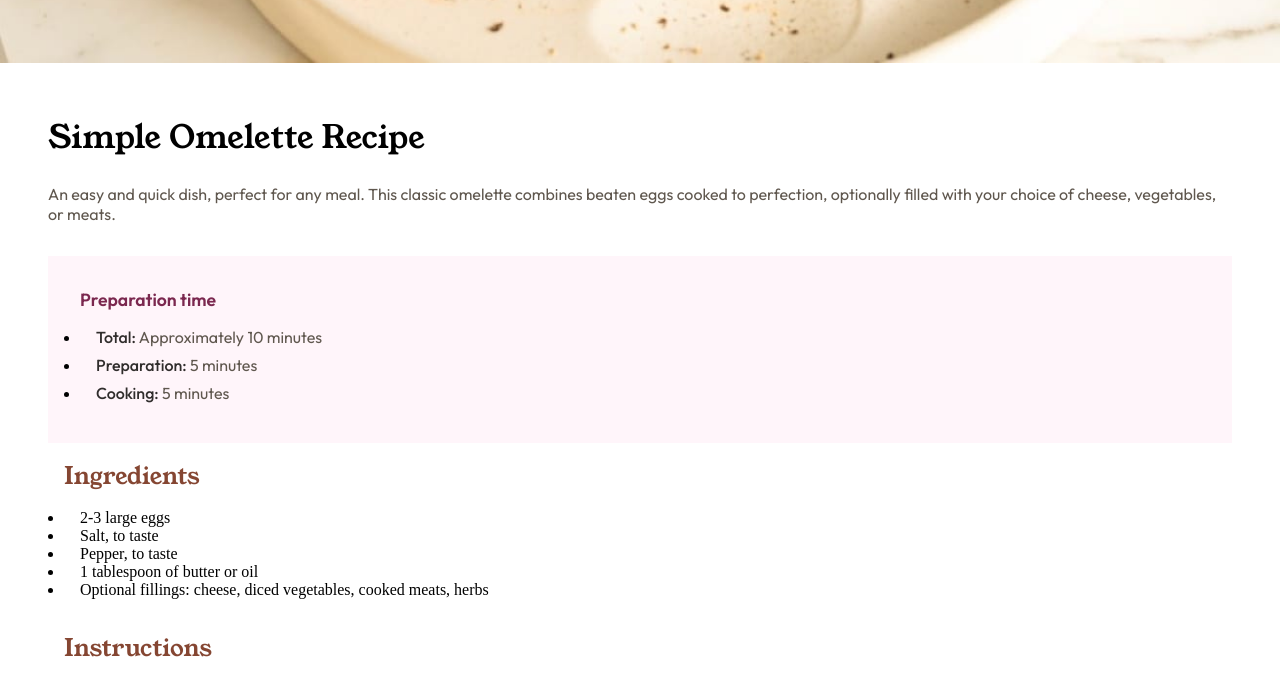
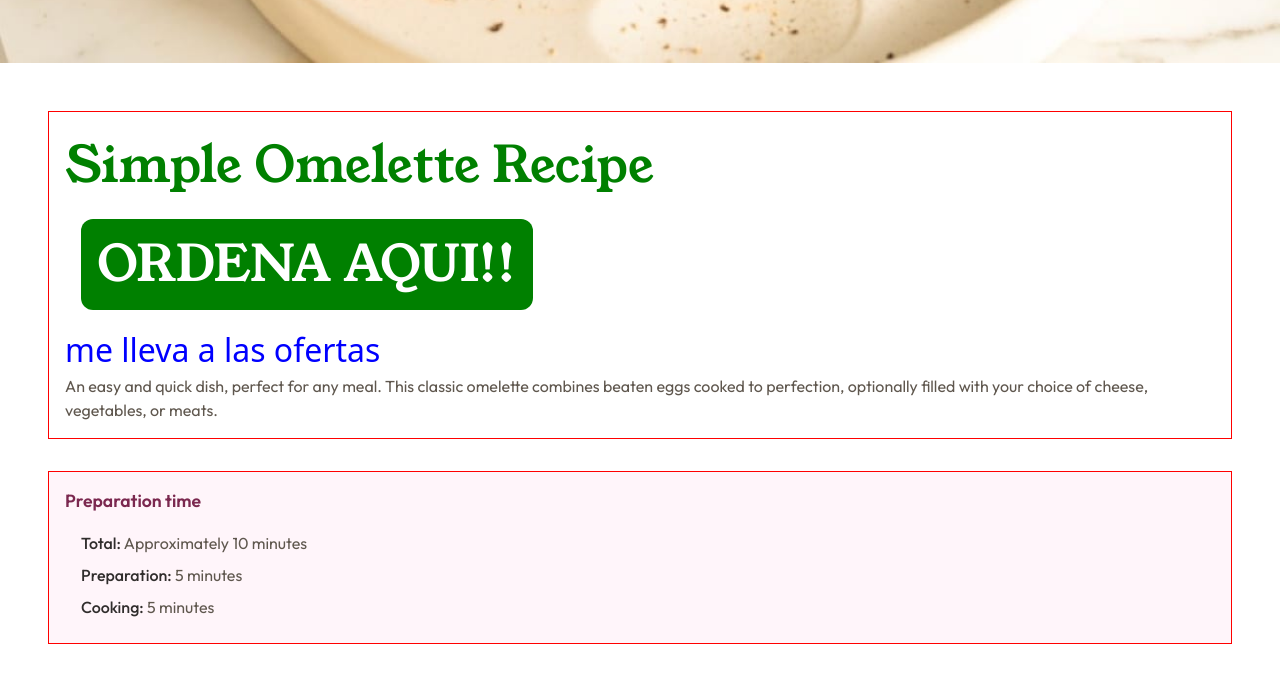
Before and after one commit to joskr3/proyecto-2-semana-de-proyectos, a plain HTML site: page index.html in a window 1280 px wide. Shown: the part 522-1200 px from the top of the page. Drawn offline with nearby package versions, Linux system fonts and the light colour scheme.

Commit message:
first commit

```diff
--- a/index.html
+++ b/index.html
@@ -3,30 +3,36 @@
 
 <head>
   <meta charset="UTF-8">
-  <meta name="viewport" content="width=device-width, initial-scale=1.0"> <!-- displays site properly based on user's device -->
-
+  <meta name="viewport" content="width=device-width, initial-scale=1.0">
   <link rel="icon" type="image/png" sizes="32x32" href="./assets/images/favicon-32x32.png">
+  <script src="https://cdn.tailwindcss.com"></script>
   <link rel="stylesheet" href="style.css">
-
+  <script type="module" src="script.js"></script>
   <title>Frontend Mentor | Recipe page</title>
-
 </head>
 
 <body>
+  <div id="myModal" class="hidden fixed inset-0 bg-gray-600 bg-opacity-50 flex items-center justify-center">
+     <div class="bg-white p-8">
+       <p>Modal content</p>
+      <button id="closeModal">Close</button>
+      </div>
+    </div>
   <header>
     <img src="./assets/images/image-omelette.jpeg" alt="omelette">
   </header>
   <main>
-    <section class="section-intro">
-      <h1>
+    <section class="section-intro miclase">
+      <h1 id="titulo">
         Simple Omelette Recipe
       </h1>
+      <!-- AQUI SE AGREGA DE MANERA PROGRAMATICA(CON CODIGO JS), EL BOTON -->
       <p class="section-intro__description">
         An easy and quick dish, perfect for any meal. This classic omelette combines beaten eggs cooked
         to perfection, optionally filled with your choice of cheese, vegetables, or meats.
       </p>
     </section>
-    <section class="section-preparation">
+    <section class="section-preparation section-intro miclase">
       <h4 class="section-preparation__title">
         Preparation time
       </h4>
@@ -55,11 +61,11 @@
       </ul>
     </section>
     <section class="section-ingredients">
-      <h2 class="section-ingredients__title">
+      <h2 class="section-ingredients__title" id="subtitulo_ingredients">
         Ingredients
       </h2>
       <ul class="section-ingredients__list">
-        <li class="section-ingredients__list__item">2-3 large eggs</li>
+        <li class="section-ingredients__list__item miIdEspecial">2-3 large eggs</li>
         <li class="section-ingredients__list__item">Salt, to taste</li>
         <li class="section-ingredients__list__item">Pepper, to taste</li>
         <li class="section-ingredients__list__item">1 tablespoon of butter or oil</li>
@@ -111,11 +117,11 @@
 
         <li class="section-instructions__list__item">
           <p class="section-instructions__list__item__text"></p>
-            <span class="section-instructions__list__item__text__span">
-              Fold and serve:
-            </span>
-            As the omelette continues to cook, carefully lift one edge and fold it over the
-            fillings. Let it cook for another minute, then slide it onto a plate.
+          <span class="section-instructions__list__item__text__span">
+            Fold and serve:
+          </span>
+          As the omelette continues to cook, carefully lift one edge and fold it over the
+          fillings. Let it cook for another minute, then slide it onto a plate.
           </p>
         </li>
 
--- /dev/null
+++ b/script.js
@@ -0,0 +1,160 @@
+// @ts-nocheck
+
+
+// esta es una constante que guarda el valor de la refrencia de cuando queremos obtener un elemento del HTML que tenga como id al valor titulo
+const titulo = document.getElementById( "titulo" )
+
+let misEstilos = "color:green;font-size:50px"
+// asi modificamos estilos
+titulo.style = misEstilos
+
+// asi modificamos el contenido de un elemento que contiene un texto
+//titulo.innerText = "El restaurante mas popular de la ciudad"
+
+const seccionIntro = document.getElementsByClassName( "section-intro" )
+
+//seccionIntro[ 0 ].style = "border: 1px solid red"
+
+for ( const element of seccionIntro ) {
+  element.style = "border: 1px solid red;padding:1rem; color:blue"
+}
+
+//console.log( seccionIntro )
+
+
+
+// ejercicio : vamos a hacer un pequenlo programita , que haga lo sgt:
+
+// - va a aplicarle un background verde a todos los elementos que contengan la palabra "section"
+// - envian la captura al interno(DM - mi chat) del discord
+
+// aca guardamos en la constante body, el resultado de obtener aquellos elementos de mi HTML que se llamen "body", como getElementsByTagName, siempre devuelve un array(coleccion) de nodos(elementos HTML), y quiero recuperar en este caso al unico elemento, tengo que hacerlo con la sintaxis de array, para recuperar el primer elemento de un array se hace con el [0], que hace referencia al primer elemento del array, en nuestro caso ese primer elemento es el elemento body
+
+// getElementsByTagName
+// traeme un grupo de elementos que tengan el nombre de etiqueta body
+const body = document.getElementsByTagName( "body" )[ 0 ]
+const main = body.children[ 1 ]
+const header = body.children[ 0 ]
+const sections = main.children
+
+// hoisting -> elevar las variables declaradas con var y las funciones declaradas con function al inicio del archivo, para asegurar su existencia
+
+
+// const sections2 = document.getElementsByTagName( "body" )[ 0 ].children[ 1 ].children
+
+
+//console.log(sections)
+
+// vamos a recorrer sections(es un array de elementos de HTML)
+// eso lo hacemos con el primer for-of
+// que a cada iteracion asigna en section al elemento actual que esta siendo recorrido
+for ( const section of sections ) {
+
+  // en esta constante -misClases- recuperamos la lista de clases de cada seccion , que esta siendo asignada en el primer for-of , en la constante section
+  const misClases = section.classList
+
+
+  // en el segundo for-of, asignamos en clase que es una constante , lo que estamos recorriendo de misClases, que es un array de textos, correspondiente a ca class de cada elemento section
+  for ( const clase of misClases ) {
+    // en el condicional , comparamos si cada clase(texto), contiene el valor "section", y si es asi , le aplico estilos a toda la seccion con la propiedad styles que tienen todos los elementos HTML
+    if ( clase.includes( "section" ) ) {
+      section.style = "border: 1px solid  hsl(30, 10%, 34%)"
+    }
+  }
+}
+
+
+
+const subtitulo_ingredients = document.querySelector( "#subtitulo_ingredients" )
+
+// querySelector -> con id
+const unicoValor = document.querySelector( "#miIdEspecial" )
+
+// querySelectorAll -> con nombre de etiquetas
+const todasMisSecciones = document.querySelectorAll( "section" )
+
+
+console.log( subtitulo_ingredients )
+
+console.log( todasMisSecciones )
+
+
+// querySelectorAll -> con clases
+const todosLosSelectoresMiClase = document.querySelectorAll( ".miclase" )
+console.log( todosLosSelectoresMiClase )
+
+
+
+// querySelectorAll -> devuelve un conjunto de elementos o un array de elementos
+
+// y querySelector - > devuelve un unico elemento
+
+// si voy a buscar varios elementos con  una clase en particular, sera ".laClase"
+
+// si voy a buscar un id, en particular,sera "#miIdUnico"
+
+
+// aca obtengo al elemento miTitulo, que es donde agregrare a nuestro otro elemento que se llamara botonOrdenar
+const miTitulo = document.getElementById( "titulo" )
+
+
+
+// aca con la funcion especial que tiene el obejto global document,que se llama  createElement-> crear elemento de HTML, y solo puedo crear elementos ya existente de html , como lo son los botones(button), o textos con (p), o titulos con h1, etc
+const botonOrdenar = document.createElement( "button" )
+
+
+
+// aca asigno un texto a la constante, este sera lo que ira dentro del botn
+const tituloBoton = "Ordena Aqui!!"
+
+
+//en esta parte , atravez de la propiedad  textContent , le asigamos y contenido o texto a nuestro boton que sera lo que hay en la constante titulo boton, pero tranformado a mayusculas con la funcion toUpperCase(), que esta disponible para las cadenas de texto(strings)
+botonOrdenar.textContent = tituloBoton.toUpperCase()
+
+
+// aca aplicamos estilos
+botonOrdenar.style = "border:none; background: green; color:white; padding:0.5rem 1rem; border-radius:12px;margin: 1rem; display:flex; justify-content:center; cursor:pointer"
+
+
+
+
+// aqui lo agrego al DOM(al HTML visible en el navegador), en este caso agrego a botonOrdenar despues del elemento miTitulo
+miTitulo.appendChild( botonOrdenar );
+
+
+
+let nuevoHiperVinculo = document.createElement( "a" )
+nuevoHiperVinculo.href = "/miRuta.com"
+
+const contenido = "Me lleva a las ofertas"
+
+nuevoHiperVinculo.textContent = contenido.toLowerCase()
+
+nuevoHiperVinculo.style = "font-size: 2rem; text-content-center"
+
+let elementoPadre = miTitulo.parentNode
+
+// En el ejemplo anterior, sp1 podría insertarse después de sp2 usando:
+elementoPadre.insertBefore( nuevoHiperVinculo, miTitulo.nextSibling );
+
+botonOrdenar.addEventListener( 'click', function () {
+  miModal.classList.remove( 'hidden' );
+} );
+botonCerrarModal.addEventListener( 'click', function () {
+  miModal.classList.add( 'hidden' );
+} );
+
+
+// const miModal = document.getElementById( 'myModal' )
+// const botonCerrarModal = document.getElementById( 'closeModal' )
+
+// function ocultarBoton() {
+//    miModal.classList.remove( 'hidden' );
+// }
+
+// function cerrarModal() {
+//   miModal.classList.add( 'hidden' );
+//  }
+
+//botonOrdenar.onclick(ocultarBoton())
+//cerrarModal.onclick (cerrarModal())
```
Also changed, not shown: 1 other file.
